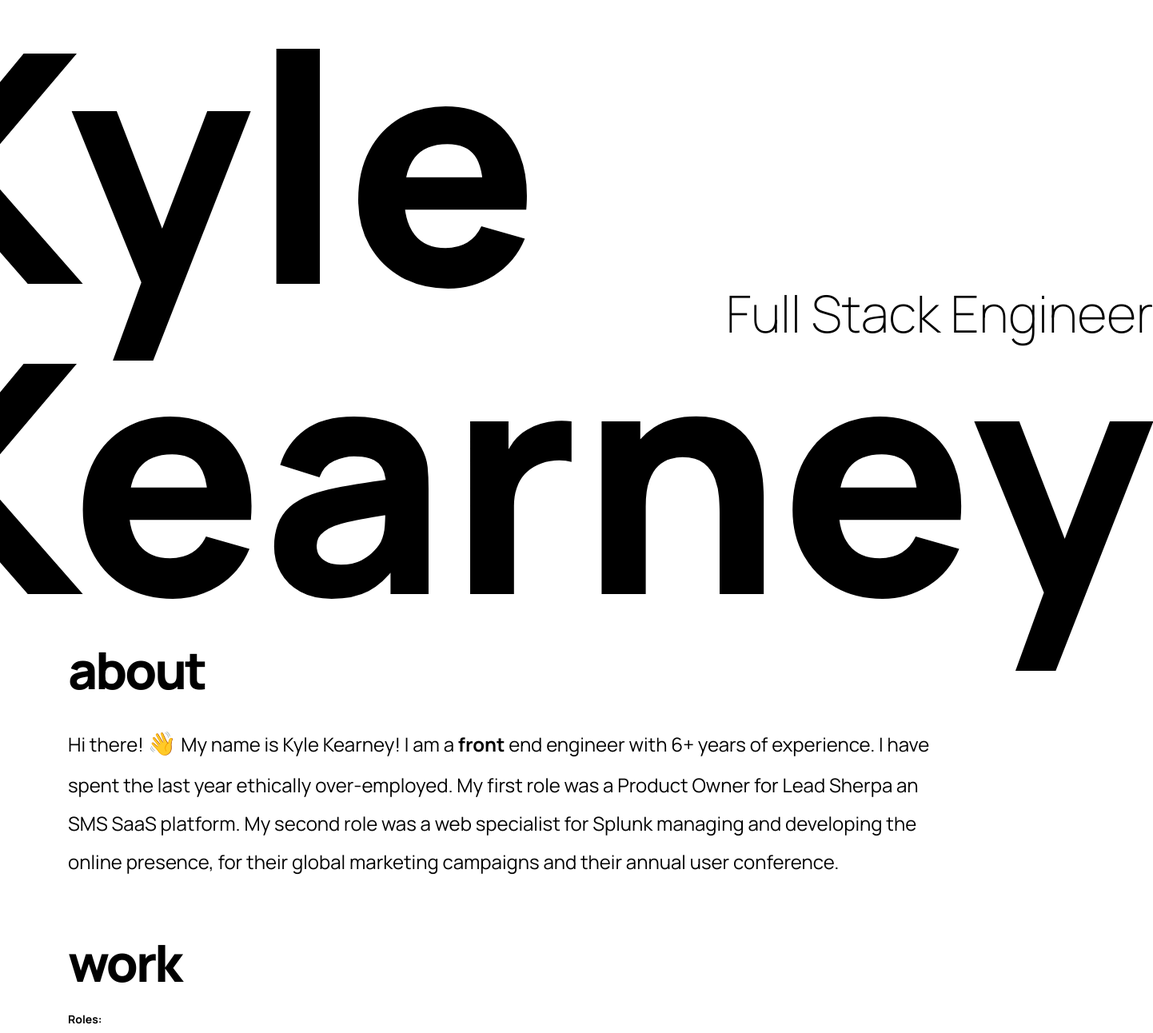
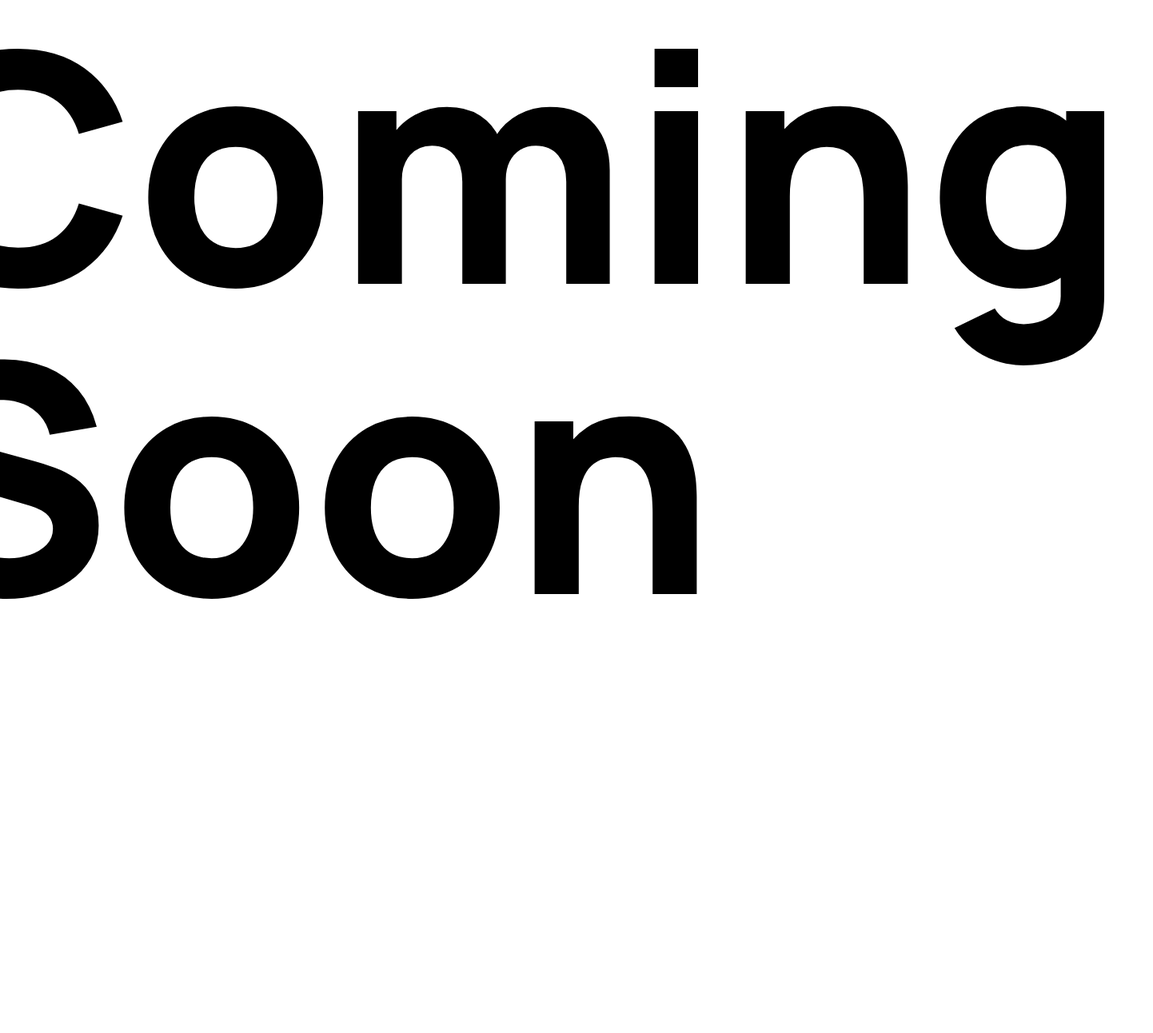
Before and after one commit to jskyle/portfolio-react, a React (Create React App) app in the folder client/: page / in a window 1280 px wide. Shown: the top 1292 px of the page at 80% size, 1442 px wide, since content can reach past the window. After the commit the page ends 863 px from the top, so only its background shows below. Built offline with nearby package versions, Linux system fonts and the light colour scheme.

Commit message:
update to be landing page

```diff
--- a/client/src/App.jsx
+++ b/client/src/App.jsx
@@ -6,13 +6,13 @@ import { About, Landing, Work } from "./components";
 const App = () => (
   <>
     <Landing />
-    <Container>
+    {/* <Container>
       <About />
       <Work />
       <footer>
         <p>Dream big. Do good.</p>
       </footer>
-    </Container>
+    </Container> */}
   </>
 );
 
--- a/client/src/components/Landing.jsx
+++ b/client/src/components/Landing.jsx
@@ -6,12 +6,12 @@ const Landing = () => {
     <div className="landing-container">
       <div className="landing-text-container">
         <div className="d-flex align-items-end justify-content-between">
-          <h1 className="landing-head">Kyle</h1>
-          <h2 className="landing-subhead extralight-font">
+          <h1 className="landing-head">Coming</h1>
+          {/* <h2 className="landing-subhead extralight-font">
             Full Stack Engineer
-          </h2>
+          </h2> */}
         </div>
-        <h1 className="landing-head">Kearney</h1>
+        <h1 className="landing-head">Soon</h1>
       </div>
     </div>
   );
```
